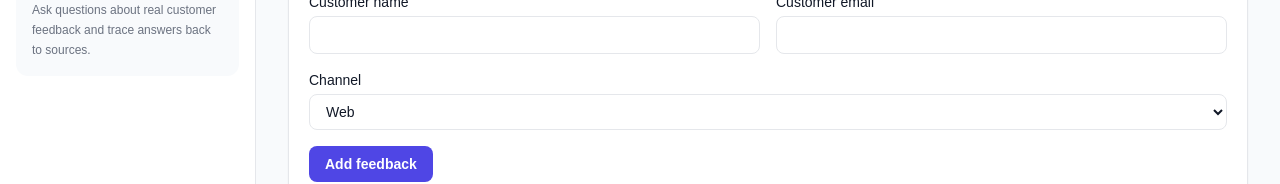
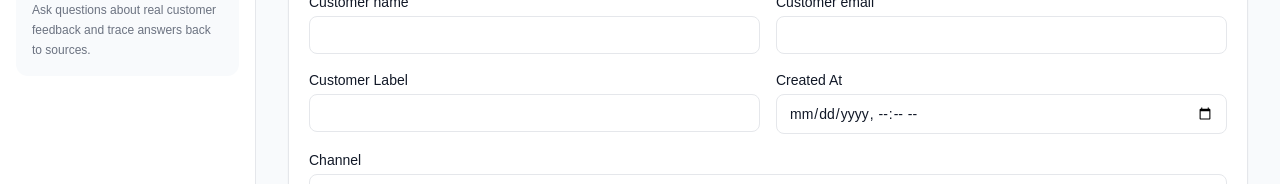
Before and after one commit to yashkumavat404/project-loop, a Next.js app: page /inbox in a window 1280 px wide. Both pictures are taken after typing "Sample" into the empty fields and a click on the button "Add feedback". Shown: the part 424-608 px from the top of the page. Built offline with nearby package versions, Linux system fonts and the light colour scheme; no server answers.

Commit message:
feat: add customer label and created-at fields to manual feedback form

```diff
--- a/components/feedback/feedback-form.tsx
+++ b/components/feedback/feedback-form.tsx
@@ -7,9 +7,9 @@ export function FeedbackForm({ onCreated }: { onCreated?: () => void }) {
   const [text, setText] = useState("");
   const [customerName, setCustomerName] = useState("");
   const [customerEmail, setCustomerEmail] = useState("");
-  const [channel, setChannel] = useState("WEB");
   const [customerLabel, setCustomerLabel] = useState("");
   const [createdAt, setCreatedAt] = useState("");
+  const [channel, setChannel] = useState("WEB");
   const [saving, setSaving] = useState(false);
   const [message, setMessage] = useState("");
 
@@ -21,9 +21,9 @@ export function FeedbackForm({ onCreated }: { onCreated?: () => void }) {
       return;
     }
     if (!channel) {
-  setMessage("Channel is required.");
-  return;
-   }
+      setMessage("Channel is required.");
+      return;
+    }
 
     try {
       setSaving(true);
@@ -31,11 +31,15 @@ export function FeedbackForm({ onCreated }: { onCreated?: () => void }) {
         text: text.trim(),
         customerName: customerName.trim() || undefined,
         customerEmail: customerEmail.trim() || undefined,
-        channel
+        customerLabel: customerLabel.trim() || undefined,
+        channel,
+        createdAt: createdAt || undefined
       });
       setText("");
       setCustomerName("");
       setCustomerEmail("");
+      setCustomerLabel("");
+      setCreatedAt("");
       setMessage("Feedback added successfully.");
       onCreated?.();
     } catch (error) {
@@ -68,6 +72,22 @@ export function FeedbackForm({ onCreated }: { onCreated?: () => void }) {
         </div>
       </div>
 
+      <div className="grid gap-4 sm:grid-cols-2">
+        <div>
+          <label className="mb-1 block text-sm font-medium">Customer Label</label>
+          <input className="input" value={customerLabel} onChange={(e) => setCustomerLabel(e.target.value)} />
+        </div>
+        <div>
+          <label className="mb-1 block text-sm font-medium">Created At</label>
+          <input
+            className="input"
+            type="datetime-local"
+            value={createdAt}
+            onChange={(e) => setCreatedAt(e.target.value)}
+          />
+        </div>
+      </div>
+
       <div>
         <label className="mb-1 block text-sm font-medium">Channel</label>
         <select className="input" value={channel} onChange={(e) => setChannel(e.target.value)}>
--- a/lib/api.ts
+++ b/lib/api.ts
@@ -76,10 +76,20 @@ export const api = {
     text: string;
     customerName?: string;
     customerEmail?: string;
+    customerLabel?: string;
+    createdAt?: string;
     channel: string;
   }) =>
     request<Feedback>("/api/feedback", {
       method: "POST",
       body: JSON.stringify(data)
+    }),
+
+  importFeedbackCsv: (
+    rows: Array<{ text: string; channel: string; customerLabel?: string; createdAt?: string }>
+  ) =>
+    request<{ imported: number; failed: number }>("/api/feedback/import", {
+      method: "POST",
+      body: JSON.stringify({ rows })
     })
 };
```
